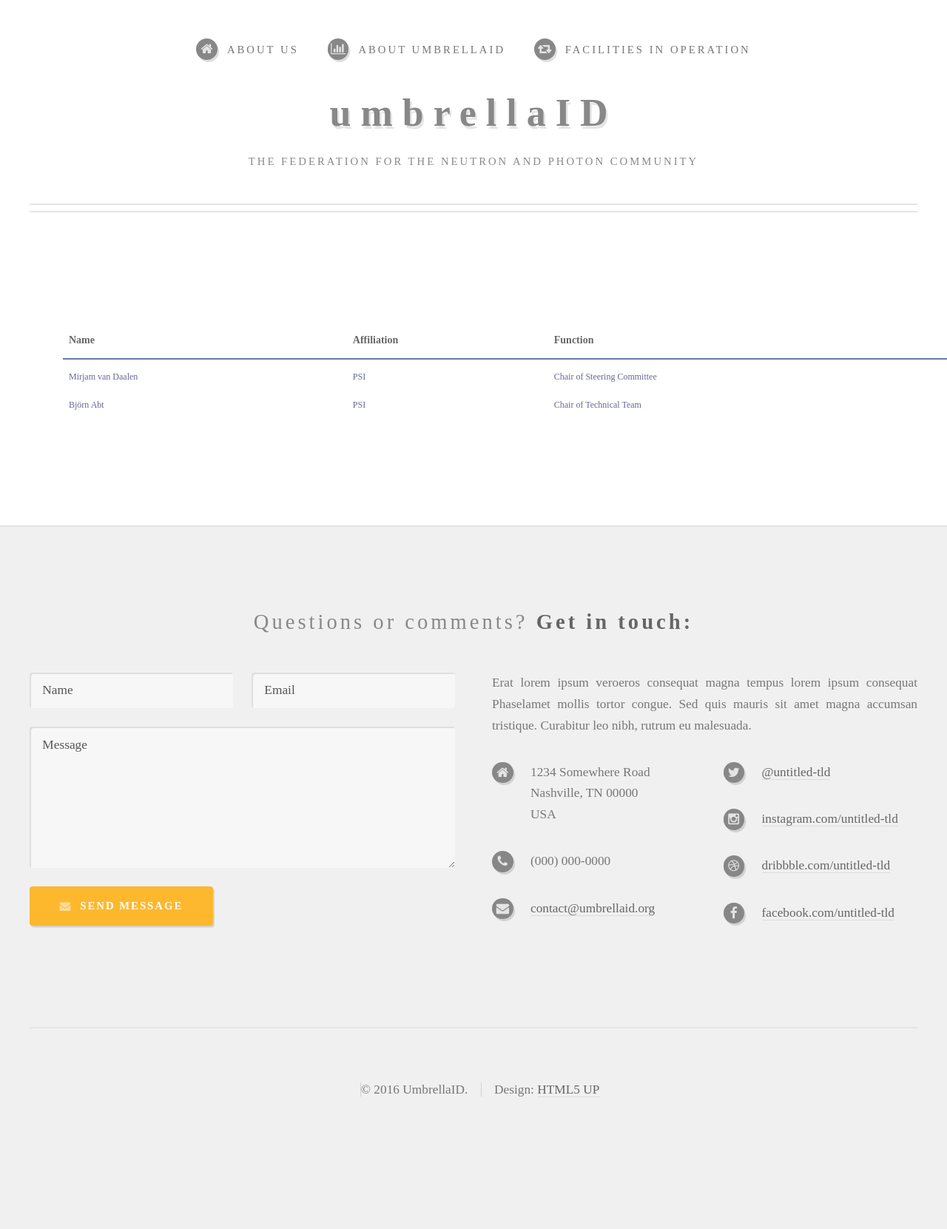
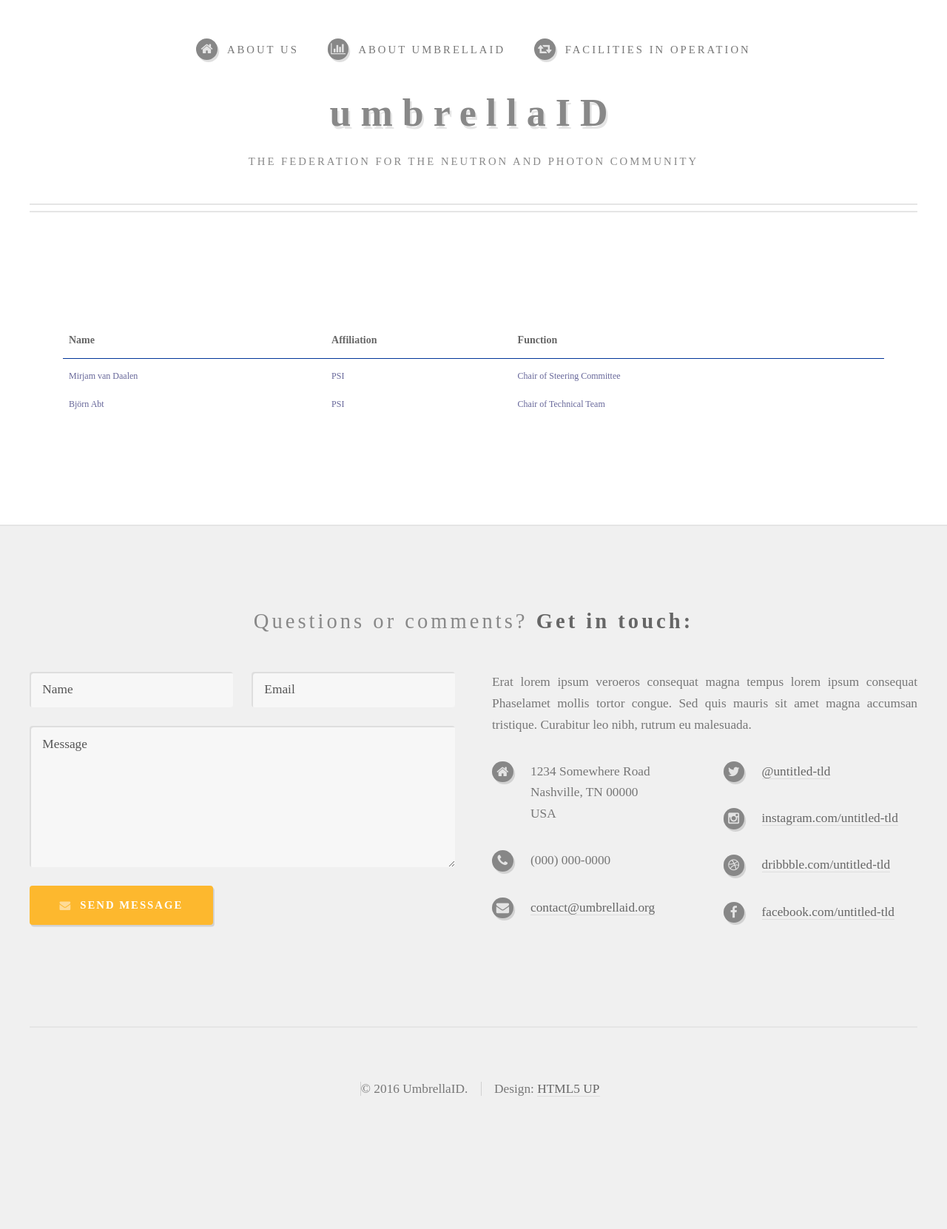
Before and after one commit to flowedback/flowedback.github.io, a Jekyll site: the page built from coreteam.html, in a window 1280 px wide. Shown: the whole page at 74% size. Built offline with Jekyll 4.4.1, drawn with Linux system fonts in a browser that asks for light colours; some web fonts are replaced.

Commit message:
Update main.css

```diff
--- a/assets/css/main.css
+++ b/assets/css/main.css
@@ -15,7 +15,7 @@
 	font-size: 12px;
 	background: #fff;
 	margin: 45px;
-	width: 1200;
+	width: 1110px;
 	border-collapse: collapse;
 	text-align: left;
 }
@@ -25,7 +25,7 @@
 	font-weight: normal;
 	color: #039;
 	padding: 10px 8px;
-	border-bottom: 2px solid #6678b1;
+	border-bottom: 1px solid #039;
 }
 #hor-minimalist-a td
 {
@@ -34,7 +34,7 @@
 }
 #hor-minimalist-a tbody tr:hover td
 {
-	color: #009;
+	color: #039;
 }
 
 	html, body, div, span, applet, object, iframe, h1, h2, h3, h4, h5, h6, p, blockquote, pre, a, abbr, acronym, address, big, cite, code, del, dfn, em, img, ins, kbd, q, s, samp, small, strike, strong, sub, sup, tt, var, b, u, i, center, dl, dt, dd, ol, ul, li, fieldset, form, label, legend, table, caption, tbody, tfoot, thead, tr, th, td, article, aside, canvas, details, embed, figure, figcaption, footer, header, hgroup, menu, nav, output, ruby, section, summary, time, mark, audio, video {
```
